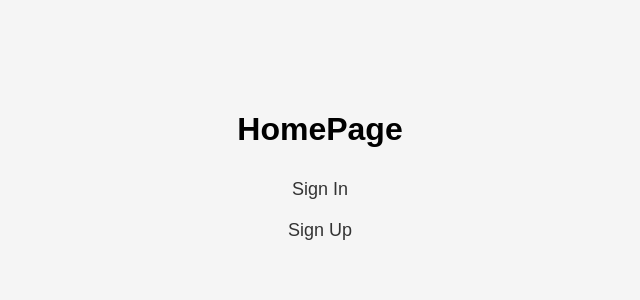
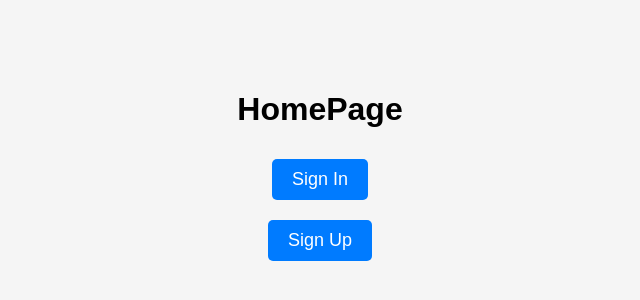
Before and after one commit to tianreformis/KKA-XIA-2026-2027, a plain HTML site: page Week 10.2 Routing/index.html in a window 1280 px wide. Shown: the part 230-530 px from the top of the page, without its empty margins (320-960 px from the left). Drawn offline with Linux system fonts and the light colour scheme.

Commit message:
feat : adding another design

```diff
--- a/Week 10.2 Routing/style.css
+++ b/Week 10.2 Routing/style.css
@@ -26,8 +26,12 @@ a {
     color: #333;
     font-size: 18px;
     transition: color 0.3s ease;
+    background-color: #007bff;
+    color: #fff;
+    padding: 10px 20px;
+    border-radius: 5px;
 
 }
 a:hover {
-    color: #007bff;
+    color: #4d545c;
 }
```
